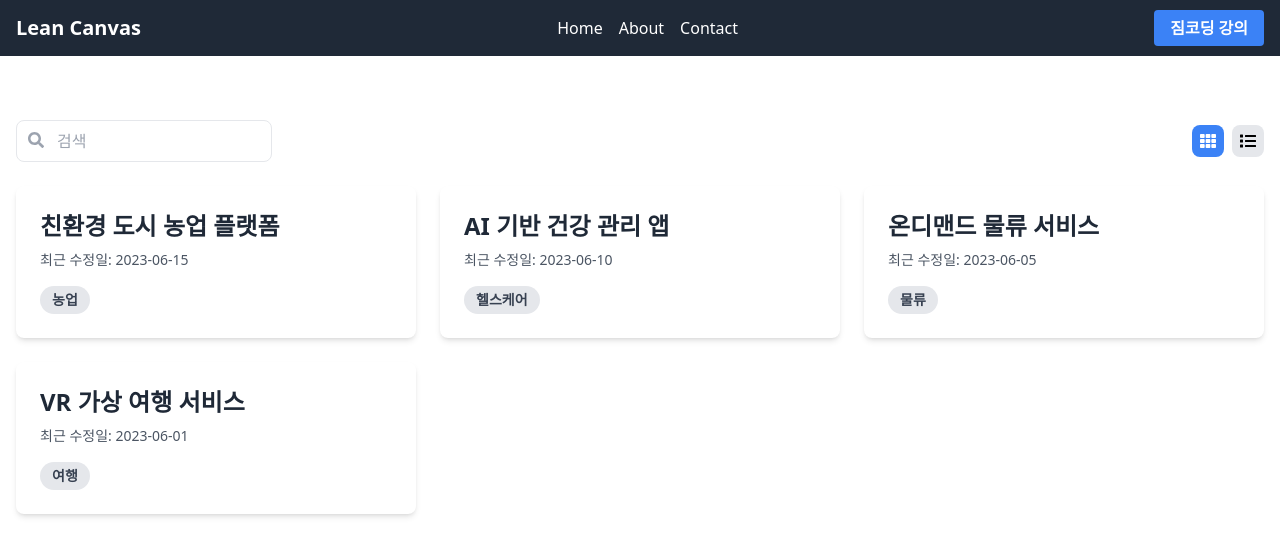
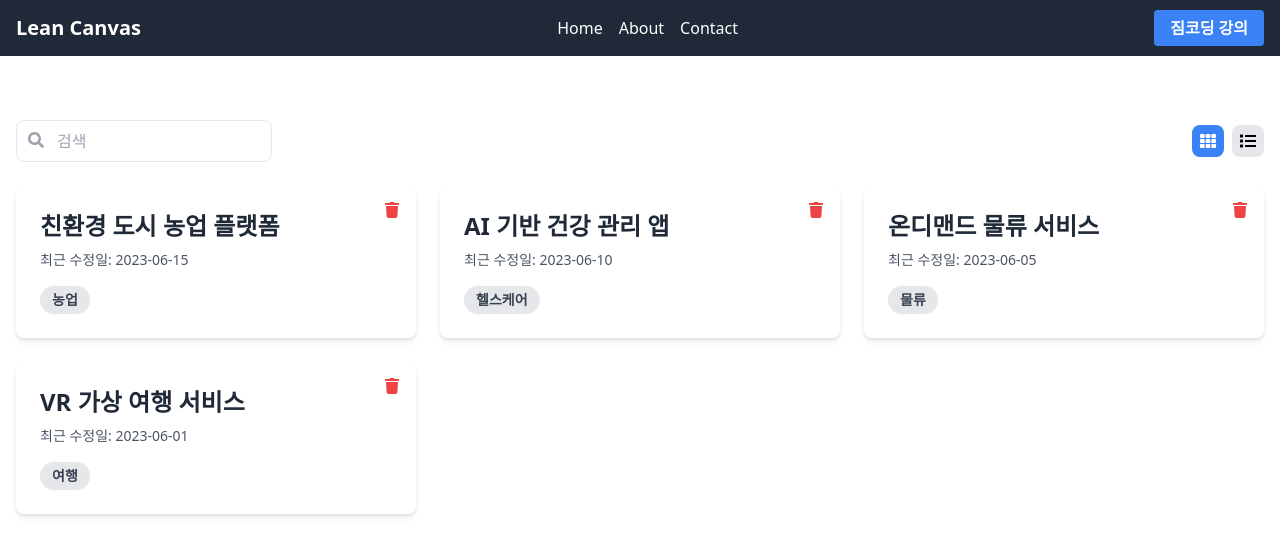
Before and after one commit to sanggusseu/lean-canvas-react, a React (Vite) app: page / in a window 1280 px wide. Shown: the top 556 px of the page. Built offline with nearby package versions, Linux system fonts and the light colour scheme.

Commit message:
삭제 버튼 UI

```diff
--- a/src/components/CanvasItem.jsx
+++ b/src/components/CanvasItem.jsx
@@ -1,9 +1,16 @@
+import { FaTrash } from 'react-icons/fa';
 import { Link } from 'react-router-dom';
 
-export default function CanvasItem({ id, title, lastModified, category }) {
+export default function CanvasItem({
+  id,
+  title,
+  lastModified,
+  category,
+  onDelete,
+}) {
   return (
     <Link
-      className="bg-white rounded-lg shadow-md overflow-hidden transition-transform duration-300 hover:scale-105"
+      className="relative bg-white rounded-lg shadow-md overflow-hidden transition-transform duration-300 hover:scale-105"
       to={`/canvases/${id}`}
     >
       <div className="p-6">
@@ -15,6 +22,15 @@
           {category}
         </span>
       </div>
+
+      <button
+        type="button"
+        aria-label="Delete"
+        onClick={onDelete}
+        className="absolute top-2 right-2 p-2 text-red-500 rounded-full"
+      >
+        <FaTrash />
+      </button>
     </Link>
   );
 }
--- a/src/components/CanvasList.jsx
+++ b/src/components/CanvasList.jsx
@@ -1,6 +1,11 @@
 import CanvasItem from './CanvasItem';
 
-export default function CanvasList({ filteredData, searchText, isGridView }) {
+export default function CanvasList({
+  filteredData,
+  searchText,
+  isGridView,
+  onDeleteItem,
+}) {
   if (filteredData.length === 0) {
     return (
       <div className="text-center py-10">
@@ -16,7 +21,14 @@
       className={`grid gap-6 ${isGridView ? 'sm:grid-cols-2 lg:grid-cols-3' : 'grid-cols-1'}`}
     >
       {filteredData.map(item => (
-        <CanvasItem {...item} key={item.id} />
+        <CanvasItem
+          key={item.id}
+          {...item}
+          onDelete={e => {
+            e.preventDefault();
+            onDeleteItem(item.id);
+          }}
+        />
       ))}
     </div>
   );
--- a/src/pages/Home.jsx
+++ b/src/pages/Home.jsx
@@ -1,7 +1,4 @@
 import { useState } from 'react';
-import { Link } from 'react-router-dom';
-import { FaSearch, FaList, FaTh } from 'react-icons/fa';
-import CanvasItem from '../components/CanvasItem';
 import CanvasList from '../components/CanvasList';
 import SearchBar from '../components/SearchBar';
 import ViewToggle from '../components/ViewToggle';
@@ -9,7 +6,7 @@
 function Home() {
   const [searchText, setSearchText] = useState('');
   const [isGridView, setIsGridView] = useState(true);
-  const dummyData = [
+  const [dummyData, setDummyData] = useState([
     {
       id: 1,
       title: '친환경 도시 농업 플랫폼',
@@ -34,7 +31,11 @@
       lastModified: '2023-06-01',
       category: '여행',
     },
-  ];
+  ]);
+
+  const handleDeleteItem = id => {
+    setDummyData(dummyData.filter(item => item.id !== id));
+  };
 
   const filteredData = dummyData.filter(item =>
     item.title.toLowerCase().includes(searchText.toLocaleLowerCase()),
@@ -50,6 +51,7 @@
         filteredData={filteredData}
         searchText={searchText}
         isGridView={isGridView}
+        onDeleteItem={handleDeleteItem}
       />
     </div>
   );
```
